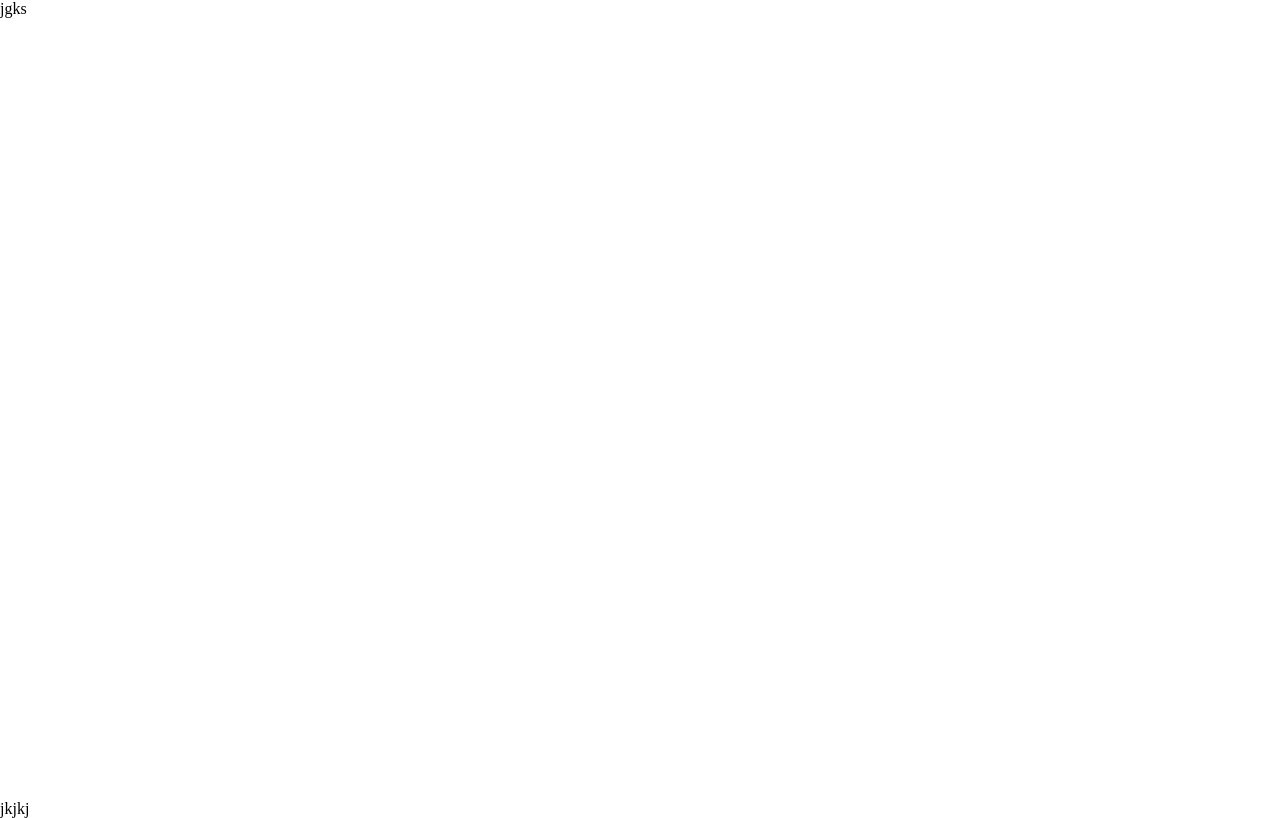
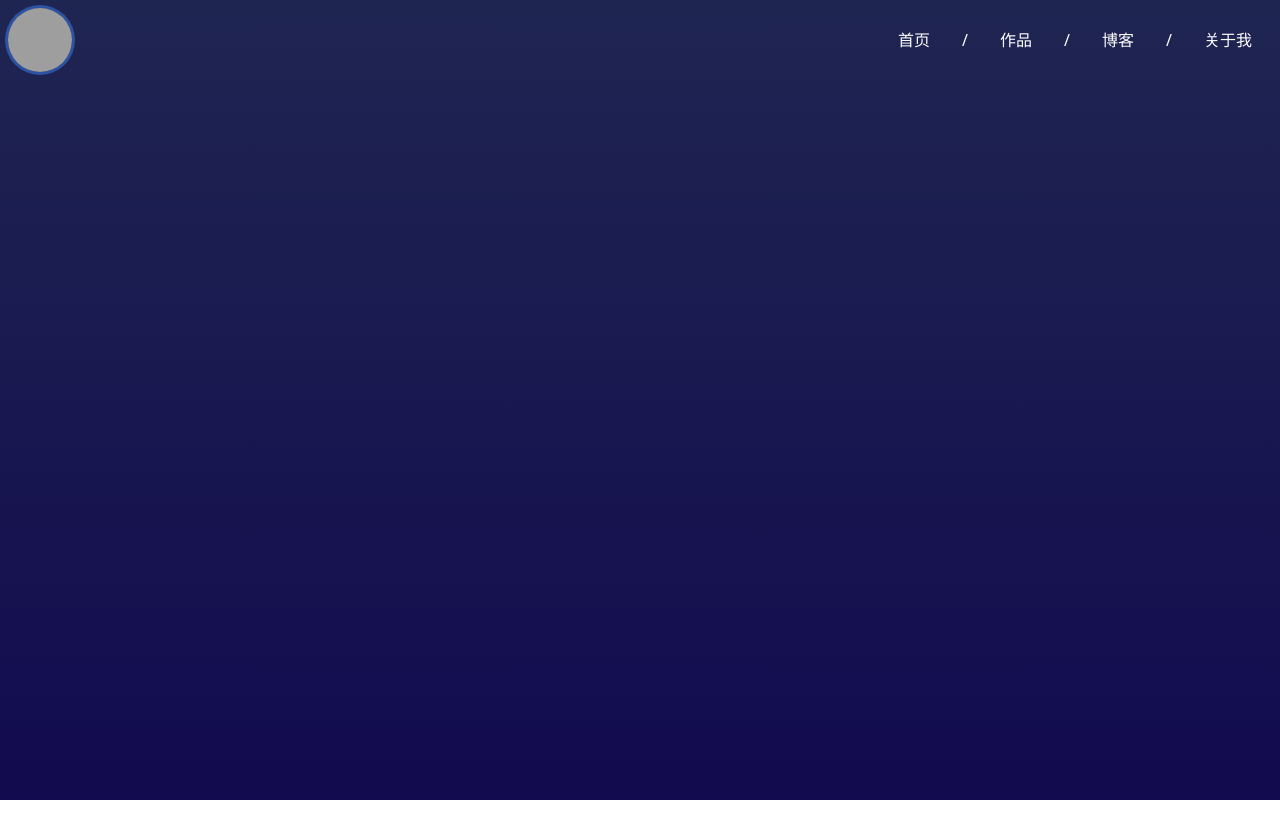
Before and after one commit to Hemomoo/nuxt3-blog, a Nuxt app: page / in a window 1280 px wide. Built offline with nearby package versions, Linux system fonts and the light colour scheme; grey boxes are pictures that could not be loaded.

Commit message:
feat: 首页做好了

```diff
--- a/app.vue
+++ b/app.vue
@@ -1,7 +1,7 @@
 <template>
   <div>
     <!-- <NuxtWelcome /> -->
+    <Header></Header>
     <NuxtPage />
-    <div>jkjkj</div>
   </div>
 </template>
--- a/assets/styles/default.scss
+++ b/assets/styles/default.scss
@@ -1,4 +1,7 @@
 html,body{
     margin: 0;
     padding: 0;
+    width: 100vw;
+    height: 100vh;
+    background: linear-gradient(180deg, #1F2551 0%, #120B4F 100%);
 }
--- /dev/null
+++ b/components/Header.vue
@@ -0,0 +1,24 @@
+<template>
+  <div class="navbar">
+    <div class="flex-1">
+      <div class="avatar">
+        <div class="w-16 rounded-full ring">
+          <img src="https://placeimg.com/192/192/people" />
+        </div>
+      </div>
+    </div>
+    <!-- nav -->
+    <div class="flex-none">
+      <ul class="menu menu-horizontal px-1 text-white">
+        <li><NuxtLink>首页</NuxtLink><span>/</span></li>
+        <li><NuxtLink>作品</NuxtLink><span>/</span></li>
+        <li><NuxtLink>博客</NuxtLink><span>/</span></li>
+        <li><NuxtLink>关于我</NuxtLink></li>
+      </ul>
+    </div>
+  </div>
+</template>
+
+<script setup lang="ts"></script>
+
+<style lang="scss" scoped></style>
--- a/nuxt.config.ts
+++ b/nuxt.config.ts
@@ -1,6 +1,9 @@
 // https://nuxt.com/docs/api/configuration/nuxt-config
 export default defineNuxtConfig({
+    modules: [
+        '@nuxtjs/tailwindcss'
+      ],
     css: ["@/assets/styles/default.scss",
-        "normalize.css"
+        // "normalize.css"
     ],
 })
--- a/package.json
+++ b/package.json
@@ -8,11 +8,13 @@
     "postinstall": "nuxt prepare"
   },
   "devDependencies": {
+    "@nuxtjs/tailwindcss": "^6.2.0",
+    "autoprefixer": "latest",
     "node-sass": "^8.0.0",
     "nuxt": "3.0.0",
+    "postcss": "latest",
     "sass": "^1.57.1",
-    "sass-loader": "^13.2.0",
-    "tailwindcss": "^3.2.4"
+    "sass-loader": "^13.2.0"
   },
   "dependencies": {
     "daisyui": "^2.46.1",
--- a/pages/index.vue
+++ b/pages/index.vue
@@ -1,6 +1,5 @@
 <template>
   <div class="content">
-    <div>jgks</div>
   </div>
 </template>
 
@@ -9,13 +8,8 @@
 
 <style lang="scss" scoped>
 .content{
-    width: 100vw;
-    height: 100vh;
-    // position: relative;
-    // left: 0;
-    // right: 0;
-    // top: 0;
-    // bottom: 0;
-    // background: linear-gradient(180deg, #1F2551 0%, #120B4F 100%);
+
+
+
 }
 </style>
```
Also changed, not shown: assets/imgs/MaskGroup@2x.png (added).
